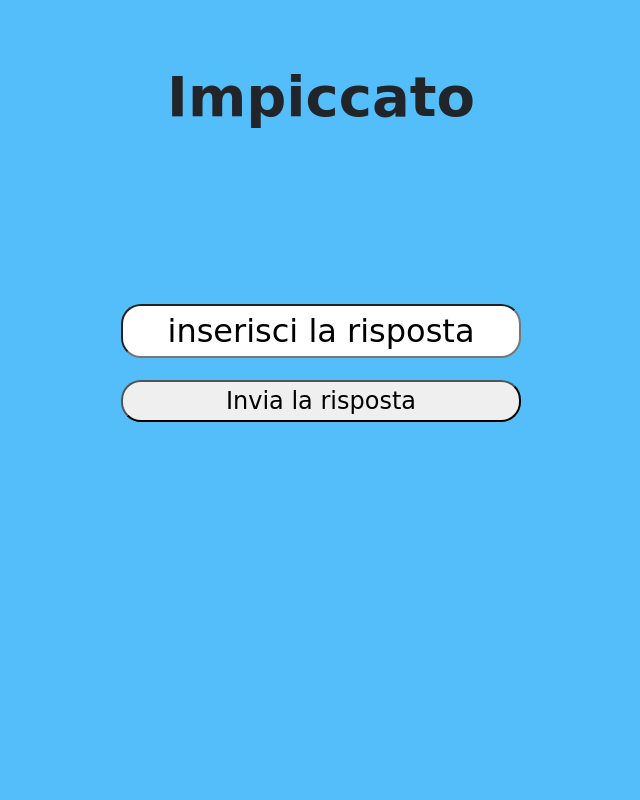
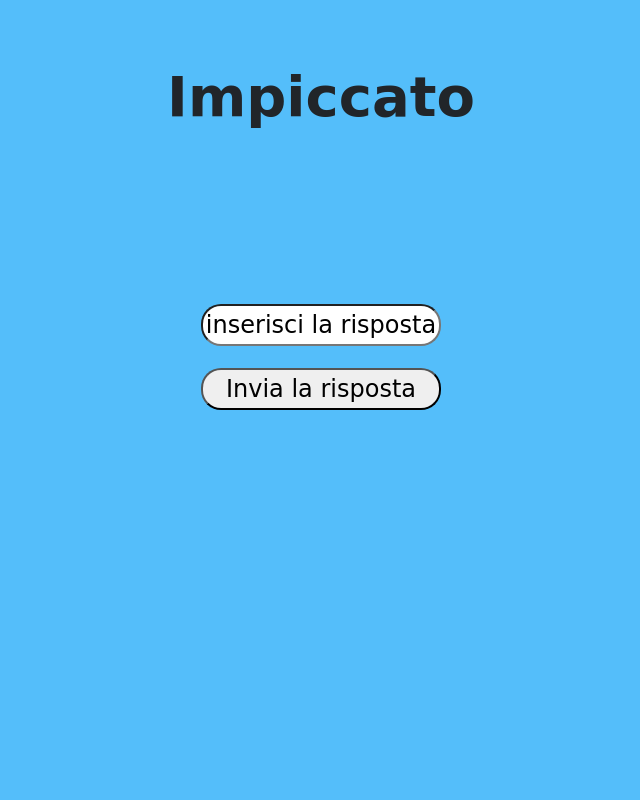
Before and after one commit to TDSOJohn/museum_quiz, a PHP site: page /html/impiccato.html in a window 1280 px wide. Shown: the whole page, without its empty margins (319-959 px from the left). Run offline with PHP 8.4, Linux system fonts and the light colour scheme.

Commit message:
Update hanged-man.css

```diff
--- a/client_side/css/hanged-man.css
+++ b/client_side/css/hanged-man.css
@@ -32,10 +32,10 @@ h1{
 
 #insert {
     border-radius:20px;
-    font-size:4vh;
+    font-size:3vh;
     font-family: cursive;
     text-align: center;
-    width:50vh;
+    width:30vh;
     margin-top:5%;
 }
 
@@ -43,5 +43,5 @@ button {
     border-radius:20px;
     margin-top:2%;
     font-family: cursive;
-    width: 50vh;
+    width: 30vh;
 }
```
